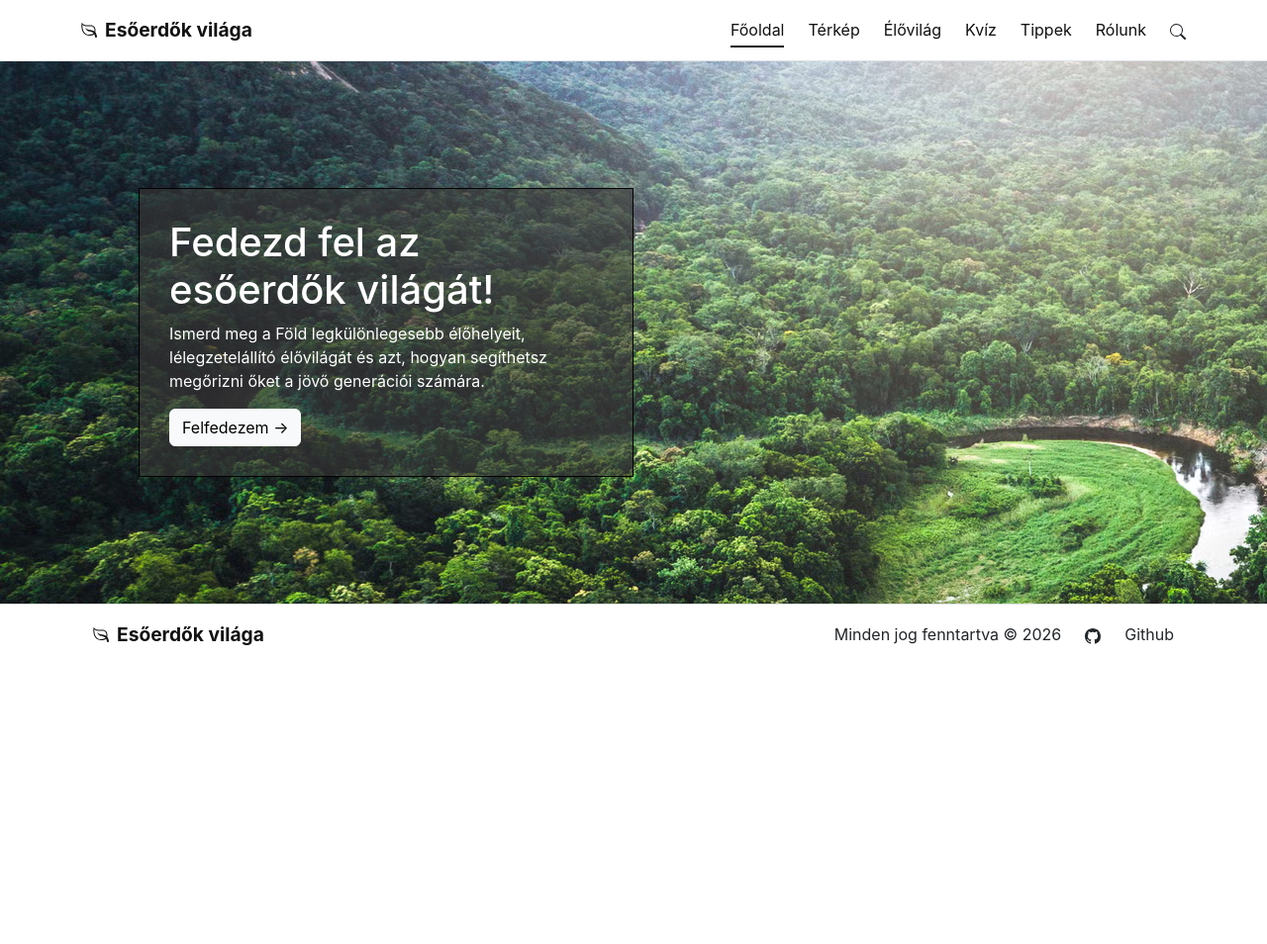
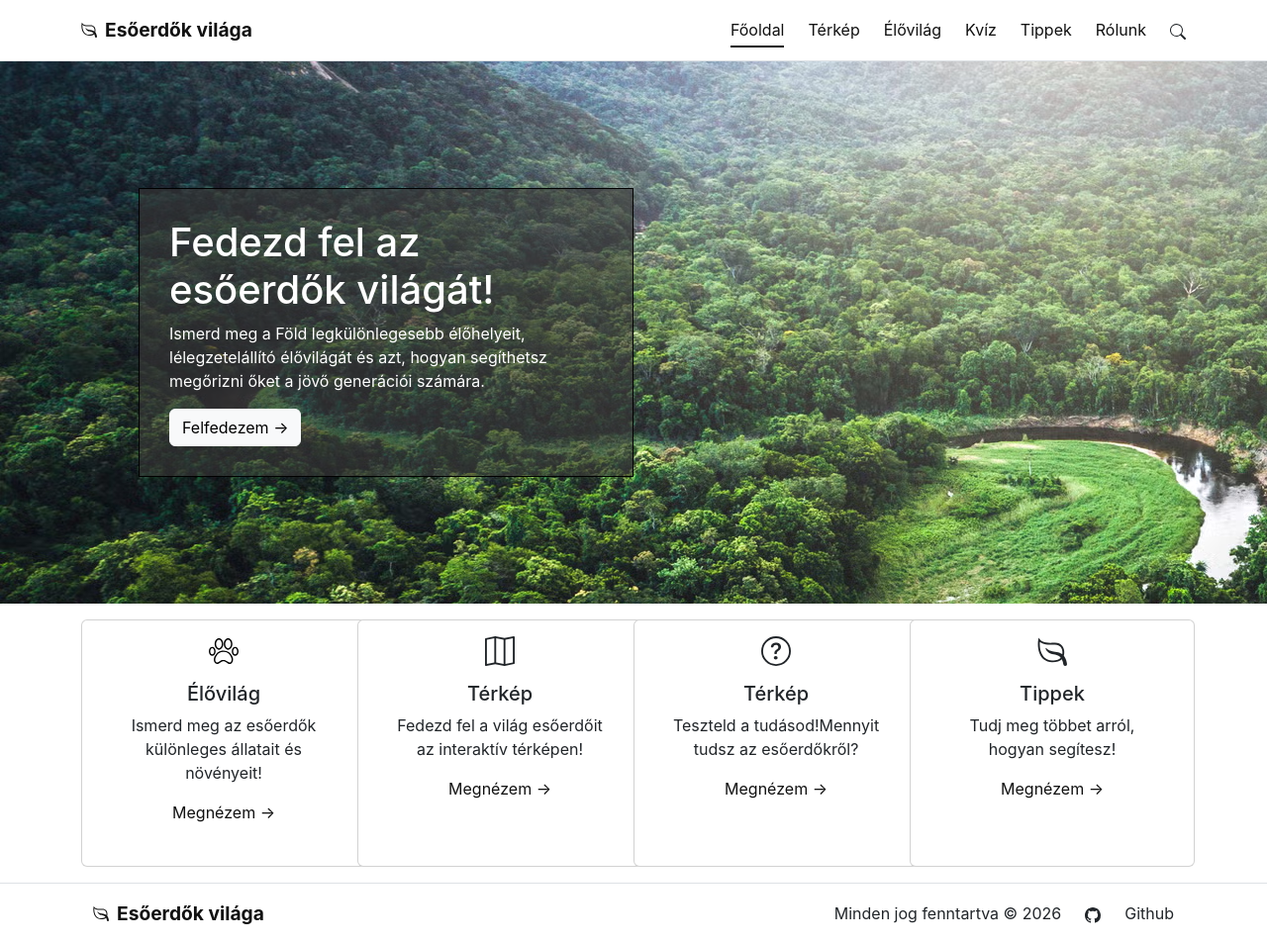
Before and after one commit to BAJNOKDANI/Esoerdok-vilaga, a plain HTML site: page index.html in a window 1280 px wide. Shown: the whole page at 99% size. Before the commit the page ends 800 px from the top, so only its background shows below. Drawn offline with Linux system fonts and the light colour scheme.

Commit message:
Kártyák

```diff
--- a/css/style.css
+++ b/css/style.css
@@ -16,11 +16,16 @@ footer ul {
 
 header nav a,
 footer nav a {
-    color: #111;
     font-size: medium;
-    text-decoration: none;
     padding-bottom: 6px;
     border-bottom: 2px solid transparent;
+}
+
+.card-body a,
+header nav a,
+footer nav a {
+    text-decoration: none;
+    color: #111;
 }
 
 header nav a.active,
@@ -34,8 +39,16 @@ header nav a:hover {
     color: #fff;
 }
 
-.hero .col-lg-6{
+.hero .col-lg-6 {
     background-color: rgba(58, 56, 56, 0.6);
     border: 1px solid black;
     padding: 3%;
 }
+
+.cards svg, .paw{
+    height: 30px;
+}
+
+.card{
+    height: 250px;
+}
--- a/index.html
+++ b/index.html
@@ -42,7 +42,7 @@
         </div>
     </header>
     <main>
-        <section class="hero">
+        <section class="hero mb-3">
             <div class="container">
                 <div class="col-lg-6">
                     <h1>Fedezd fel az<br>esőerdők világát!</h1>
@@ -54,7 +54,72 @@
                 </div>
             </div>
         </section>
+        <section class="cards mb-3">
+            <div class="container">
+                <div class="d-flex">
+                    <div class="col-lg-3">
+                        <div class="card p-3 text-center" style="width: 18rem;">
+                            <img src="./img/paw-icon.svg" class="card-img-top paw" alt="Állat Mancs"
+                                title="Állat Mancs">
+                            <div class="card-body">
+                                <h5 class="card-title">Élővilág</h5>
+                                <p class="card-text">Ismerd meg az esőerdők különleges állatait és növényeit!</p>
+                                <a href="#">Megnézem →</a>
+                            </div>
+                        </div>
+                    </div>
 
+                    <div class="col-lg-3">
+                        <div class="card p-3 text-center" style="width: 18rem;">
+                            <svg class="card-img-top" title="Térkép Ikon" alt="Térkép Ikon"
+                                xmlns="http://www.w3.org/2000/svg" width="16" height="16" fill="currentColor"
+                                class="bi bi-map" viewBox="0 0 16 16">
+                                <path fill-rule="evenodd"
+                                    d="M15.817.113A.5.5 0 0 1 16 .5v14a.5.5 0 0 1-.402.49l-5 1a.5.5 0 0 1-.196 0L5.5 15.01l-4.902.98A.5.5 0 0 1 0 15.5v-14a.5.5 0 0 1 .402-.49l5-1a.5.5 0 0 1 .196 0L10.5.99l4.902-.98a.5.5 0 0 1 .415.103M10 1.91l-4-.8v12.98l4 .8zm1 12.98 4-.8V1.11l-4 .8zm-6-.8V1.11l-4 .8v12.98z" />
+                            </svg>
+                            <div class="card-body">
+                                <h5 class="card-title">Térkép</h5>
+                                <p class="card-text">Fedezd fel a világ esőerdőit az interaktív térképen!</p>
+                                <a href="#">Megnézem →</a>
+                            </div>
+                        </div>
+                    </div>
+
+                    <div class="col-lg-3">
+                        <div class="card p-3 text-center" style="width: 18rem;">
+                            <svg class="card-img-top" title="Kvíz Ikon" alt="Kvíz Ikon"
+                                xmlns="http://www.w3.org/2000/svg" width="16" height="16" fill="currentColor"
+                                class="bi bi-question-circle" viewBox="0 0 16 16">
+                                <path d="M8 15A7 7 0 1 1 8 1a7 7 0 0 1 0 14m0 1A8 8 0 1 0 8 0a8 8 0 0 0 0 16" />
+                                <path
+                                    d="M5.255 5.786a.237.237 0 0 0 .241.247h.825c.138 0 .248-.113.266-.25.09-.656.54-1.134 1.342-1.134.686 0 1.314.343 1.314 1.168 0 .635-.374.927-.965 1.371-.673.489-1.206 1.06-1.168 1.987l.003.217a.25.25 0 0 0 .25.246h.811a.25.25 0 0 0 .25-.25v-.105c0-.718.273-.927 1.01-1.486.609-.463 1.244-.977 1.244-2.056 0-1.511-1.276-2.241-2.673-2.241-1.267 0-2.655.59-2.75 2.286m1.557 5.763c0 .533.425.927 1.01.927.609 0 1.028-.394 1.028-.927 0-.552-.42-.94-1.029-.94-.584 0-1.009.388-1.009.94" />
+                            </svg>
+                            <div class="card-body">
+                                <h5 class="card-title">Térkép</h5>
+                                <p class="card-text">Teszteld a tudásod!Mennyit tudsz az esőerdőkről?</p>
+                                <a href="#">Megnézem →</a>
+                            </div>
+                        </div>
+                    </div>
+
+                    <div class="col-lg-3">
+                        <div class="card text-center p-3" style="width: 18rem;">
+                            <svg class="card-img-top" title="Levél Ikon" alt="Levél Ikon"
+                             xmlns="http://www.w3.org/2000/svg" width="16" height="16" fill="currentColor"
+                                class="bi bi-leaf" viewBox="0 0 16 16">
+                                <path
+                                    d="M1.4 1.7c.216.289.65.84 1.725 1.274 1.093.44 2.884.774 5.834.528l.37-.023c1.823-.06 3.117.598 3.956 1.579C14.16 6.082 14.5 7.41 14.5 8.5c0 .58-.032 1.285-.229 1.997q.198.248.382.54c.756 1.2 1.19 2.563 1.348 3.966a1 1 0 0 1-1.98.198c-.13-.97-.397-1.913-.868-2.77C12.173 13.386 10.565 14 8 14c-1.854 0-3.32-.544-4.45-1.435-1.125-.887-1.89-2.095-2.391-3.383C.16 6.62.16 3.646.509 1.902L.73.806zm-.05 1.39c-.146 1.609-.008 3.809.74 5.728.457 1.17 1.13 2.213 2.079 2.961.942.744 2.185 1.22 3.83 1.221 2.588 0 3.91-.66 4.609-1.445-1.789-2.46-4.121-1.213-6.342-2.68-.74-.488-1.735-1.323-1.844-2.308-.023-.214.237-.274.38-.112 1.4 1.6 3.573 1.757 5.59 2.045 1.227.215 2.21.526 3.033 1.158.058-.39.075-.782.075-1.158 0-.91-.288-1.988-.975-2.792-.626-.732-1.622-1.281-3.167-1.229l-.316.02c-3.05.253-5.01-.08-6.291-.598a5.3 5.3 0 0 1-1.4-.811" />
+                            </svg>
+                            <div class="card-body">
+                                <h5 class="card-title">Tippek</h5>
+                                <p class="card-text">Tudj meg többet arról, hogyan segítesz!</p>
+                                <a href="#">Megnézem →</a>
+                            </div>
+                        </div>
+                    </div>
+                </div>
+            </div>
+        </section>
     </main>
     <footer class="border-top">
         <div class="container">
```
Also changed, not shown: img/paw-icon.svg (added).
